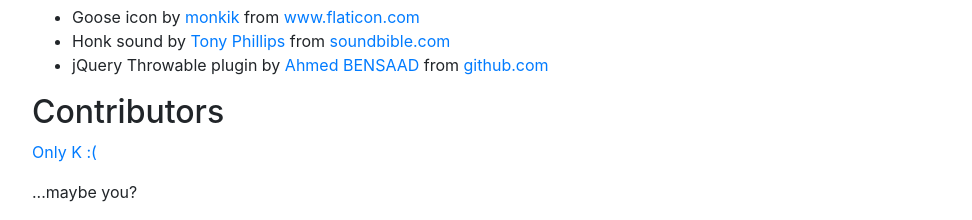
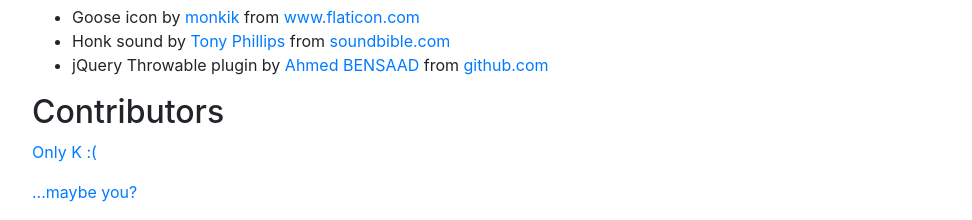
Before and after one commit to kay-is/undefined-gooselet, a plain HTML site: page index.html in a window 1280 px wide. Shown: the part 1174-1394 px from the top of the page, without its empty margins (38-1010 px from the left). Drawn offline with nearby package versions, Linux system fonts and the light colour scheme.

Commit message:
Update index.html

```diff
--- a/index.html
+++ b/index.html
@@ -74,7 +74,7 @@
         <div class="col-">
           <h2>Contributors</h2>
           <p><a href="https://twitter.com/K4y1s">Only K :(</a></p>
-          <p>...maybe you?</p>
+          <p><a href="https://github.com/kay-is/undefined-gooselet">...maybe you?</a></p>
         </div>
       </div>
     </div>
```
